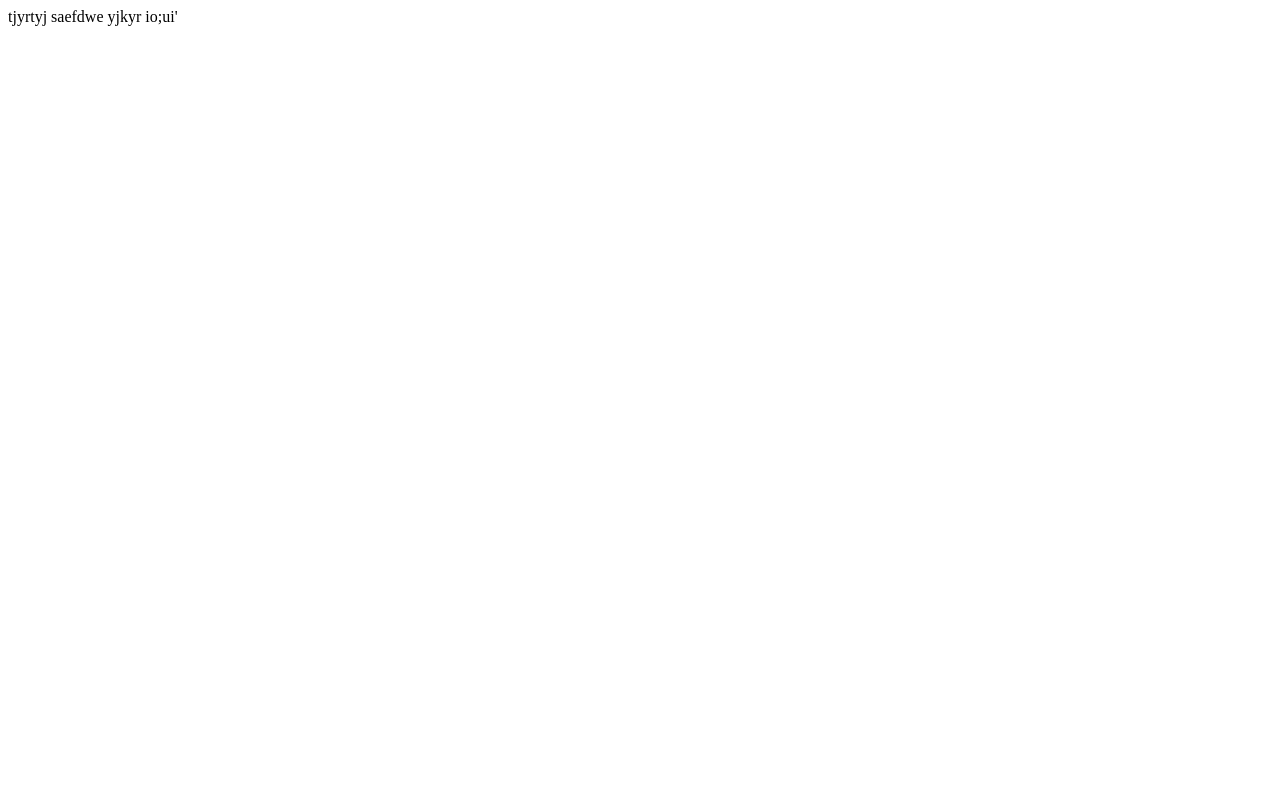
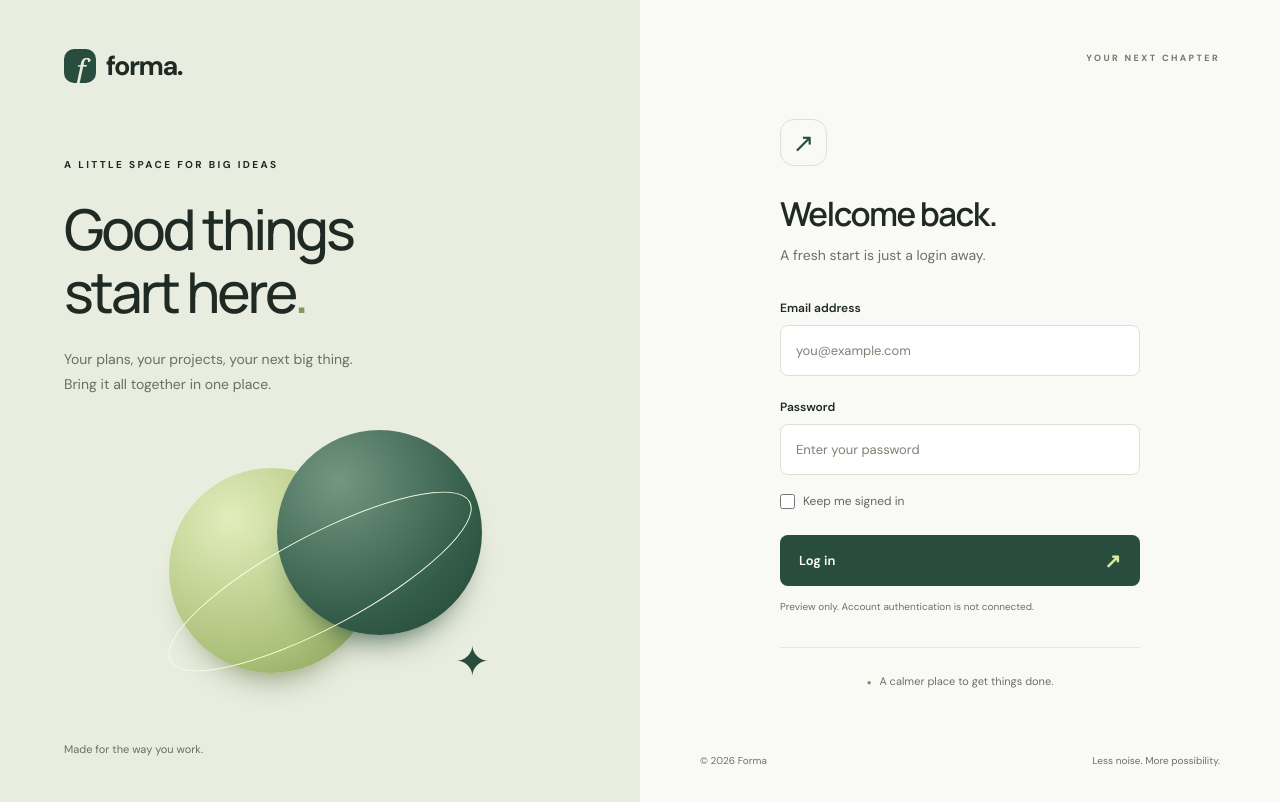
Before and after one commit to kelvinlauchunwai/LoginPage, a plain HTML site: page Demo.html in a window 1280 px wide. Drawn offline with Linux system fonts and the light colour scheme.

Commit message:
new html and css

```diff
--- a/Demo.html
+++ b/Demo.html
@@ -1,5 +1,42 @@
-tjyrtyj
-saefdwe
-yjkyr
-
-io;ui'
+<!DOCTYPE html>
+<html lang="en">
+<head>
+  <meta charset="UTF-8">
+  <meta name="viewport" content="width=device-width, initial-scale=1.0">
+  <title>Log in · Forma</title>
+  <link rel="stylesheet" href="styles.css">
+</head>
+<body>
+  <main class="login-layout">
+    <section class="story" aria-label="Welcome to Forma">
+      <a class="brand" href="Demo.html"><span class="brand-mark" aria-hidden="true">f</span>forma.</a>
+      <div class="story-content">
+        <span class="eyebrow">A LITTLE SPACE FOR BIG IDEAS</span>
+        <h1>Good things<br>start here<span>.</span></h1>
+        <p>Your plans, your projects, your next big thing.<br>Bring it all together in one place.</p>
+        <div class="art" aria-hidden="true"><div class="orb back"></div><div class="orb front"></div><div class="orbit"></div><span class="spark">✦</span></div>
+      </div>
+      <p class="story-footer">Made for the way you work.</p>
+    </section>
+    <section class="form-panel" aria-labelledby="login-title">
+      <span class="panel-note">YOUR NEXT CHAPTER</span>
+      <div class="form-content">
+        <div class="welcome-icon" aria-hidden="true">↗</div>
+        <h2 id="login-title">Welcome back.</h2>
+        <p class="intro">A fresh start is just a login away.</p>
+        <form action="#" method="get">
+          <label for="email">Email address</label>
+          <input id="email" type="email" placeholder="you@example.com" autocomplete="username" required>
+          <label for="password">Password</label>
+          <input id="password" type="password" placeholder="Enter your password" autocomplete="current-password" required>
+          <label class="remember"><input type="checkbox"> Keep me signed in</label>
+          <button type="submit">Log in <span aria-hidden="true">↗</span></button>
+          <p class="demo-note">Preview only. Account authentication is not connected.</p>
+        </form>
+        <p class="bottom-note"><span aria-hidden="true">●</span> A calmer place to get things done.</p>
+      </div>
+      <footer><span>© 2026 Forma</span><span>Less noise. More possibility.</span></footer>
+    </section>
+  </main>
+</body>
+</html>
--- /dev/null
+++ b/styles.css
@@ -0,0 +1,43 @@
+@import url('https://fonts.googleapis.com/css2?family=DM+Sans:wght@400;500;600;700&family=Manrope:wght@500;600&display=swap');
+:root { --ink: #202a25; --green: #284d3e; }
+* { box-sizing: border-box; }
+body { margin: 0; background: #f9faf6; color: var(--ink); font-family: 'DM Sans', Arial, sans-serif; }
+.login-layout { min-height: 100svh; display: grid; grid-template-columns: 1fr 1fr; }
+.story { overflow: hidden; background: #e9eddf; padding: 48px 64px 35px; display: flex; flex-direction: column; }
+.brand { display: flex; align-items: center; gap: 10px; width: fit-content; font-size: 27px; font-weight: 700; letter-spacing: -1.5px; text-decoration: none; color: var(--ink); }
+.brand-mark { display: grid; place-items: center; background: var(--green); color: #e9eddf; border-radius: 10px; width: 32px; height: 34px; font: italic 30px Georgia, serif; }
+.story-content { margin: auto 0; padding-top: 55px; }
+.eyebrow, .panel-note { font-size: 10px; font-weight: 700; letter-spacing: 2.4px; }
+h1 { font-family: 'Manrope', Arial, sans-serif; font-weight: 500; font-size: clamp(42px, 4.4vw, 72px); letter-spacing: -3px; line-height: 1.12; margin: 24px 0; }
+h1 span { color: #7f9960; }
+.story-content p { color: #667160; line-height: 1.8; font-size: 14px; }
+.art { position: relative; height: 275px; width: 340px; max-width: 100%; margin: 26px auto 0; }
+.orb { position: absolute; border-radius: 50%; width: 205px; height: 205px; }
+.back { left: 19px; top: 45px; background: radial-gradient(circle at 30% 25%, #e2edbc, #acc17a 65%, #859c58); box-shadow: 0 24px 34px -24px #718156; }
+.front { right: 8px; top: 7px; background: radial-gradient(circle at 30% 25%, #739781, #335c49 65%, #234633); box-shadow: 0 24px 34px -24px #234633; }
+.orbit { position: absolute; width: 100%; height: 93px; border: 1px solid #f8ffe1; border-radius: 50%; left: 0; top: 112px; transform: rotate(-28deg); }
+.spark { position: absolute; color: var(--green); font-size: 42px; right: 0; bottom: 9px; }
+.story-footer { font-size: 11px; color: #667160; margin-top: 30px; }
+.form-panel { display: flex; flex-direction: column; padding: 52px 60px 35px; }
+.panel-note { text-align: right; color: #70786b; font-size: 9px; }
+.form-content { width: 100%; max-width: 360px; margin: auto; padding: 55px 0; }
+.welcome-icon { display: grid; place-items: center; width: 47px; height: 47px; border: 1px solid #dce2d3; border-radius: 14px; font-size: 26px; margin-bottom: 25px; color: var(--green); }
+h2 { font-family: 'Manrope', Arial, sans-serif; font-size: 33px; font-weight: 600; letter-spacing: -1.5px; margin: 0 0 10px; }
+.intro { color: #697367; font-size: 14px; margin: 0 0 36px; }
+form > label { display: block; font-size: 12px; font-weight: 600; margin: 23px 0 9px; }
+form > input { width: 100%; height: 51px; border: 1px solid #dce1d7; border-radius: 8px; padding: 0 15px; font: inherit; font-size: 13px; background: #fff; color: var(--ink); }
+input::placeholder { color: #7b8375; }
+input:focus-visible { outline: 2px solid var(--green); outline-offset: 2px; }
+form > .remember { display: flex; align-items: center; gap: 8px; margin: 18px 0 26px; color: #606a61; font-size: 12px; font-weight: 400; cursor: pointer; }
+.remember input { width: 15px; height: 15px; margin: 0; accent-color: var(--green); }
+button { display: flex; justify-content: space-between; align-items: center; width: 100%; height: 51px; padding: 0 19px; border: 0; border-radius: 8px; background: var(--green); color: white; font: inherit; font-size: 13px; font-weight: 600; cursor: pointer; transition: background .2s; }
+button span { font-size: 20px; color: #d9ec9c; }
+button:hover { background: #1c3b2e; }
+button:focus-visible, a:focus-visible { outline: 3px solid #7c9954; outline-offset: 4px; }
+.demo-note { color: #697367; font-size: 10px; line-height: 1.6; margin-top: 13px; }
+.bottom-note { text-align: center; border-top: 1px solid #e4e7de; padding-top: 26px; margin-top: 32px; color: #697367; font-size: 11px; }
+.bottom-note span { color: #7c9954; font-size: 8px; margin-right: 5px; }
+footer { display: flex; justify-content: space-between; gap: 16px; font-size: 10px; color: #697367; }
+@media (max-width: 900px) { .story { padding: 35px; } .form-panel { padding: 39px 30px 25px; } h1 { letter-spacing: -2px; } }
+@media (max-width: 640px) { .login-layout { grid-template-columns: 1fr; } .story { padding: 25px; } .story-content { padding-top: 34px; } h1 { font-size: 42px; margin: 16px 0; } .story-content p { margin-bottom: 0; font-size: 13px; } .art, .story-footer { display: none; } .form-panel { padding: 35px 25px 24px; } .panel-note, .welcome-icon { display: none; } .form-content { padding: 0 0 36px; } h2 { font-size: 29px; } .intro { margin-bottom: 28px; } footer { max-width: 360px; width: 100%; margin: auto; } }
+@media (prefers-reduced-motion: reduce) { button { transition: none; } }
```
